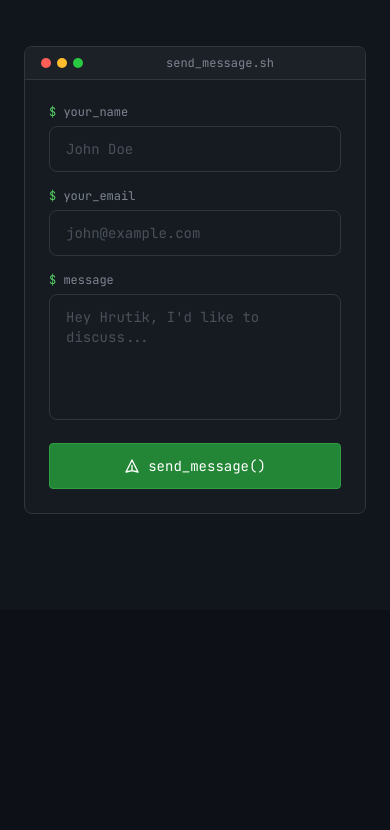
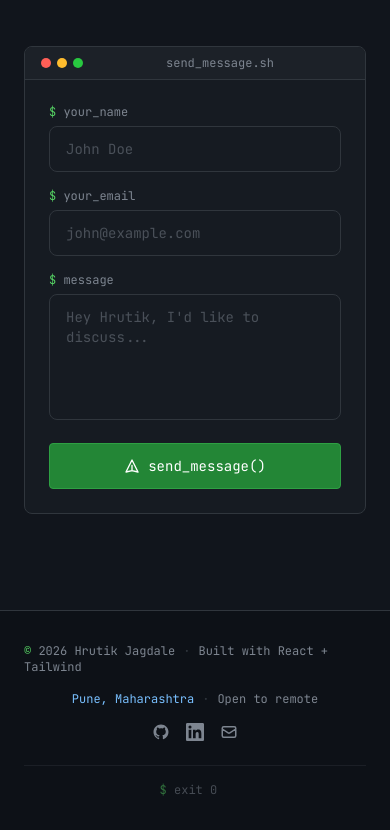
Before and after one commit to hrutik-codes/portfolio, a React (Vite) app: page / in a window 390 px wide. Shown: the part 6495-7325 px from the top of the page. Before the commit the page ends 7105 px from the top, so only its background shows below. Built offline with nearby package versions, Linux system fonts and the light colour scheme; the HTML template or start-up script is replaced by a standard one.

Commit message:
feat: Footer — social links, location, terminal exit line, mounted in App

```diff
--- a/src/App.jsx
+++ b/src/App.jsx
@@ -5,6 +5,7 @@
 import Skills from './components/Skills'
 import Projects from './components/Projects'
 import Contact from './components/Contact'
+import Footer from './components/Footer'
 
 const App = () => {
   return (
@@ -18,7 +19,7 @@
           <Projects />
           <Contact />
         </main>
-        {/* Footer      → Step 11 */}
+        <Footer />
         {/* TerminalCLI → Step 12 */}
       </div>
     </CLIProvider>
--- /dev/null
+++ b/src/components/Footer.jsx
@@ -0,0 +1,83 @@
+const Footer = () => {
+  const year = new Date().getFullYear()
+
+  const socials = [
+    {
+      label: 'GitHub',
+      href:  'https://github.com/hrutik-codes',
+      icon: (
+        <svg width="18" height="18" fill="currentColor" viewBox="0 0 24 24">
+          <path d="M12 2C6.477 2 2 6.484 2 12.017c0 4.425 2.865 8.18 6.839 9.504.5.092.682-.217.682-.483 0-.237-.008-.868-.013-1.703-2.782.605-3.369-1.343-3.369-1.343-.454-1.158-1.11-1.466-1.11-1.466-.908-.62.069-.608.069-.608 1.003.07 1.531 1.032 1.531 1.032.892 1.53 2.341 1.088 2.91.832.092-.647.35-1.088.636-1.338-2.22-.253-4.555-1.113-4.555-4.951 0-1.093.39-1.988 1.029-2.688-.103-.253-.446-1.272.098-2.65 0 0 .84-.27 2.75 1.026A9.564 9.564 0 0112 6.844c.85.004 1.705.115 2.504.337 1.909-1.296 2.747-1.027 2.747-1.027.546 1.379.202 2.398.1 2.651.64.7 1.028 1.595 1.028 2.688 0 3.848-2.339 4.695-4.566 4.943.359.309.678.92.678 1.855 0 1.338-.012 2.419-.012 2.747 0 .268.18.58.688.482A10.019 10.019 0 0022 12.017C22 6.484 17.522 2 12 2z" />
+        </svg>
+      ),
+    },
+    {
+      label: 'LinkedIn',
+      href:  'https://linkedin.com/in/hrutik-jagdale-283070221',
+      icon: (
+        <svg width="18" height="18" fill="currentColor" viewBox="0 0 24 24">
+          <path d="M20.447 20.452h-3.554v-5.569c0-1.328-.027-3.037-1.852-3.037-1.853 0-2.136 1.445-2.136 2.939v5.667H9.351V9h3.414v1.561h.046c.477-.9 1.637-1.85 3.37-1.85 3.601 0 4.267 2.37 4.267 5.455v6.286zM5.337 7.433a2.062 2.062 0 01-2.063-2.065 2.064 2.064 0 112.063 2.065zm1.782 13.019H3.555V9h3.564v11.452zM22.225 0H1.771C.792 0 0 .774 0 1.729v20.542C0 23.227.792 24 1.771 24h20.451C23.2 24 24 23.227 24 22.271V1.729C24 .774 23.2 0 22.222 0h.003z" />
+        </svg>
+      ),
+    },
+    {
+      label: 'Email',
+      href:  'mailto:hrutikjagdale@gmail.com',
+      icon: (
+        <svg width="18" height="18" fill="none" stroke="currentColor" strokeWidth="2" viewBox="0 0 24 24">
+          <path strokeLinecap="round" strokeLinejoin="round" d="M3 8l7.89 5.26a2 2 0 002.22 0L21 8M5 19h14a2 2 0 002-2V7a2 2 0 00-2-2H5a2 2 0 00-2 2v10a2 2 0 002 2z" />
+        </svg>
+      ),
+    },
+  ]
+
+  return (
+    <footer className="border-t border-gh-border py-8 px-6">
+      <div className="max-w-6xl mx-auto flex flex-col md:flex-row items-center justify-between gap-4">
+
+        {/* Left: copyright */}
+        <div className="font-mono text-xs text-gh-muted">
+          <span className="text-gh-green">©</span>{' '}
+          {year} Hrutik Jagdale
+          <span className="text-gh-border mx-2">·</span>
+          <span>Built with React + Tailwind</span>
+        </div>
+
+        {/* Center: location */}
+        <div className="font-mono text-xs text-gh-muted">
+          <span className="text-gh-blue">Pune, Maharashtra</span>
+          <span className="text-gh-border mx-2">·</span>
+          Open to remote
+        </div>
+
+        {/* Right: social icons */}
+        <div className="flex items-center gap-4">
+          {socials.map(({ label, href, icon }) => (
+            <a
+              key={label}
+              href={href}
+              target={label === 'Email' ? '_self' : '_blank'}
+              rel="noopener noreferrer"
+              aria-label={label}
+              className="text-gh-muted hover:text-gh-blue transition-colors duration-200"
+            >
+              {icon}
+            </a>
+          ))}
+        </div>
+
+      </div>
+
+      {/* Bottom: terminal line */}
+      <div className="max-w-6xl mx-auto mt-6 pt-4 border-t border-gh-border/40">
+        <p className="font-mono text-xs text-gh-muted/50 text-center">
+          <span className="text-gh-green/50">$</span> exit 0
+          <span className="animate-blink ml-1 text-gh-green/50">▋</span>
+        </p>
+      </div>
+
+    </footer>
+  )
+}
+
+export default Footer
```
